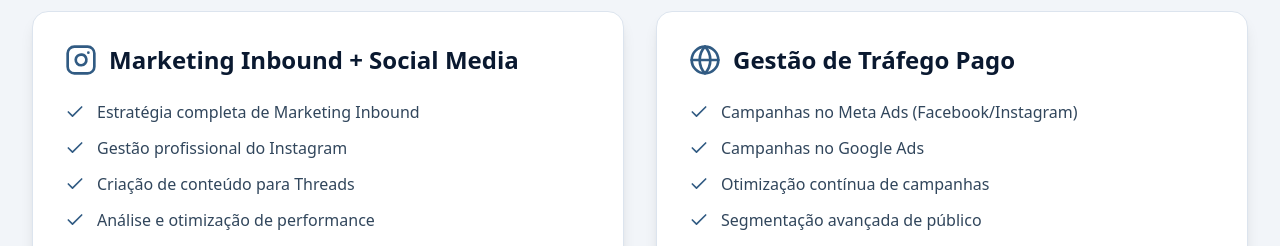
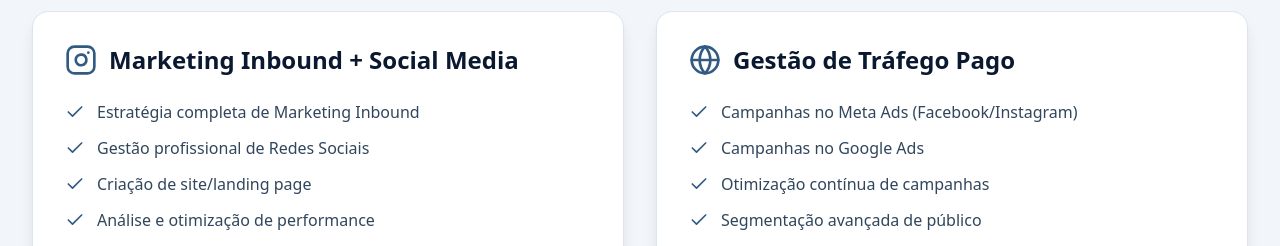
Before and after one commit to Matheusmendoncamkt/landing-mkt, a Next.js app: page / in a window 1280 px wide. Shown: the part 1420-1666 px from the top of the page. Built offline with nearby package versions, Linux system fonts and the light colour scheme.

Commit message:
Update page.jsx

```diff
--- a/app/page.jsx
+++ b/app/page.jsx
@@ -145,11 +145,11 @@
                 </li>
                 <li className="flex items-center">
                   <Check className="w-5 h-5 text-[#315B83] mr-3" />
-                  <span className="text-[#31465C]">Gestão profissional do Instagram</span>
+                  <span className="text-[#31465C]">Gestão profissional de Redes Sociais</span>
                 </li>
                 <li className="flex items-center">
                   <Check className="w-5 h-5 text-[#315B83] mr-3" />
-                  <span className="text-[#31465C]">Criação de conteúdo para Threads</span>
+                  <span className="text-[#31465C]">Criação de site/landing page</span>
                 </li>
                 <li className="flex items-center">
                   <Check className="w-5 h-5 text-[#315B83] mr-3" />
```
